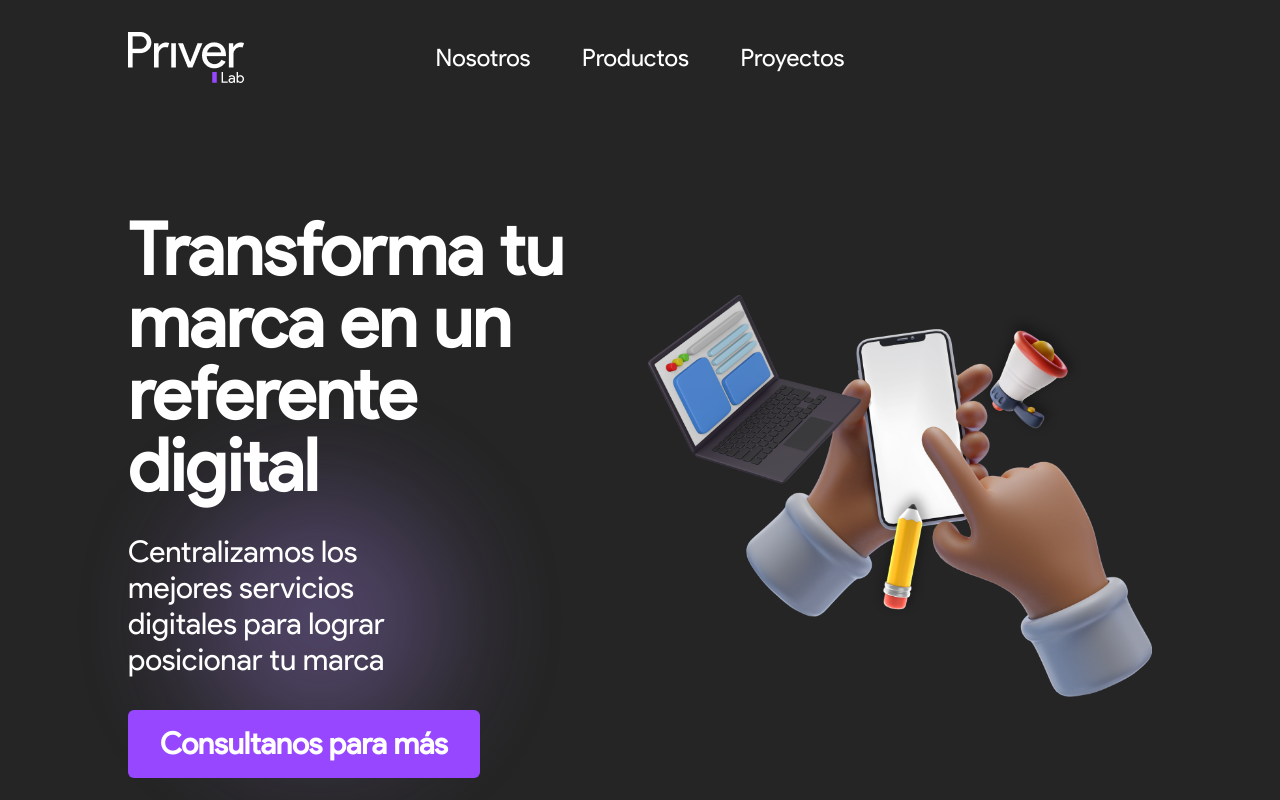
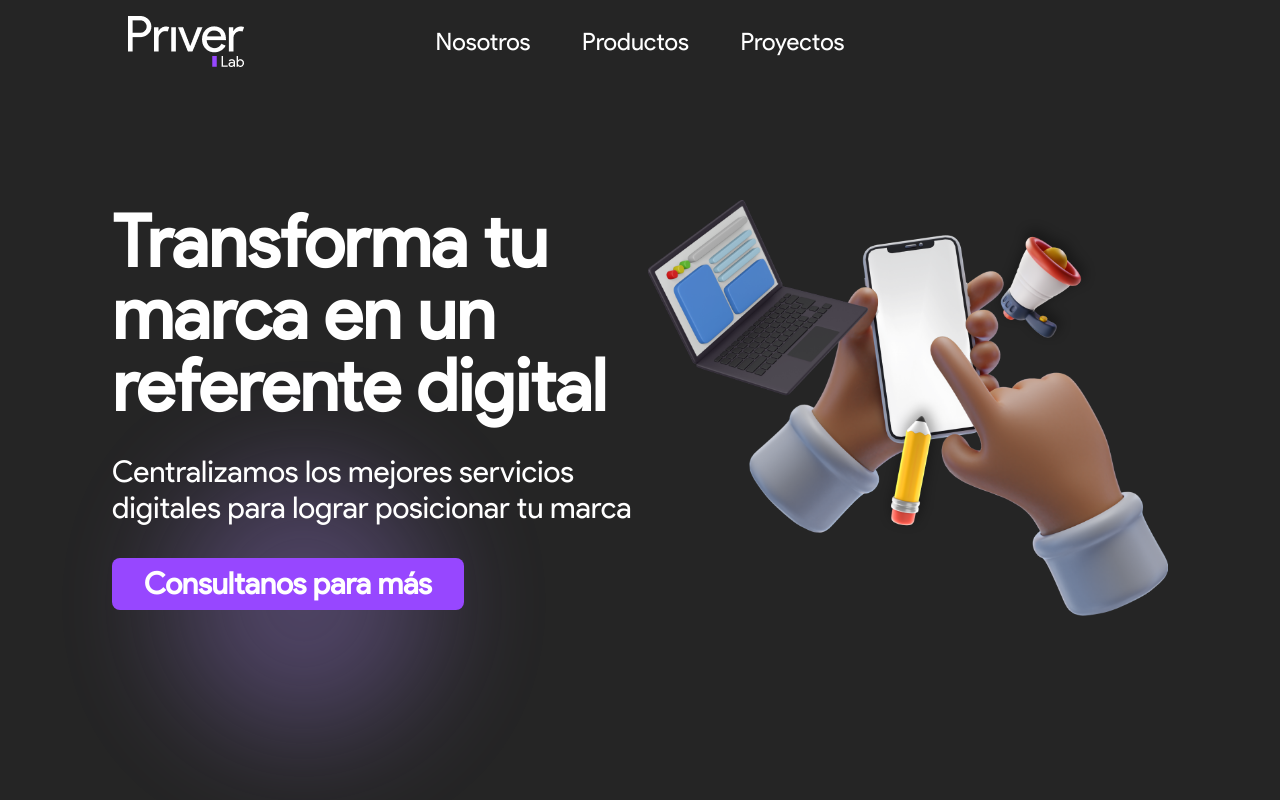
Before and after one commit to Osorio95/priver-labs-vue, a Vue app: page / in a window 1280 px wide. Shown: the top 800 px of the page. Built offline with nearby package versions, Linux system fonts and the light colour scheme.

Commit message:
more fixes

```diff
--- a/src/App.vue
+++ b/src/App.vue
@@ -2,7 +2,7 @@
 
   <NavigationVue />
 
-  <main class="relative lg:mx-32 mx-6">
+  <main class="relative lg:mx-28 mx-6">
     <RouterView />
   </main>
 
@@ -10,7 +10,7 @@
     class="-z-10 absolute top-1/3 right-36 lg:-right-36 w-36 h-36 overflow-hidden lg:w-72 lg:h-72 bg-TertiaryB rounded-full filter blur-3xl opacity-30 animate-blob">
   </div>
   <div
-    class="-z-10 absolute top-1/2 right-36 lg:-left-36 w-36 h-36 overflow-hidden lg:w-72 lg:h-72 bg-TertiaryB rounded-full filter blur-3xl opacity-30 animate-blob">
+    class="-z-10 absolute top-1/2 sm:right-24 right-36 lg:-left-36 w-36 h-36 overflow-hidden lg:w-72 lg:h-72 bg-TertiaryB rounded-full filter blur-3xl opacity-30 animate-blob">
   </div>
   <div
     class="-z-10 absolute top-3/4 left-1/3 w-36 h-36 overflow-hidden lg:w-72 lg:h-72 bg-TertiaryB rounded-full filter blur-3xl opacity-30 animate-blob">
--- a/src/components/layout/Navigation.vue
+++ b/src/components/layout/Navigation.vue
@@ -1,6 +1,6 @@
 <template>
 
-    <header class="pt-8 pb-2 lg:mx-32 mx-6 bg-Primary">
+    <header class="pt-4 pb-2 lg:mx-32 mx-6 bg-Primary">
         <nav class="text-2xl grid grid-cols-12 justify-items-stretch z-50">
             <div class="col-start-1 col-span-2">
                 <img class="h-auto w-full lg:h-max lg:w-auto" src="../../assets/imgs/Recurso_17_1.png" alt="">
--- a/src/views/HomeView.vue
+++ b/src/views/HomeView.vue
@@ -3,7 +3,7 @@
 
 <template>
   <section id="header" class="relative lg:flex lg:flex-col lg:justify-center -z-30">
-    <div class="flex flex-col lg:grid lg:grid-cols-12 gap-4 my-24">
+    <div class="flex flex-col lg:grid lg:grid-cols-12 gap-4 mt-6 mb-16">
       <div
         class="-z-10 absolute top-96 left-12 w-72 h-72 bg-TertiaryB rounded-full filter blur-3xl opacity-30 animate-blob">
       </div>
@@ -11,10 +11,10 @@
         <h1 class="my-4 w-fit font-semibold lg:text-7xl text-4xl mr-6">Transforma tu marca en un referente
           digital
         </h1>
-        <p class="my-4 lg:w-2/3 font-normal text-3xl">Centralizamos los mejores servicios
+        <p class="my-4 font-normal text-3xl">Centralizamos los mejores servicios
           digitales para lograr
           posicionar tu marca</p>
-        <a class="my-4 w-fit lg:px-8 lg:py-4 px-3 py-2 text-center rounded-md bg-Secondary lg:text-3xl text-lg font-bold"
+        <a class="my-4 w-fit lg:px-8 lg:py-2 px-3 py-2 text-center rounded-lg bg-Secondary lg:text-3xl text-lg font-bold"
           href="#contact">Consultanos para
           más</a>
       </div>
```
